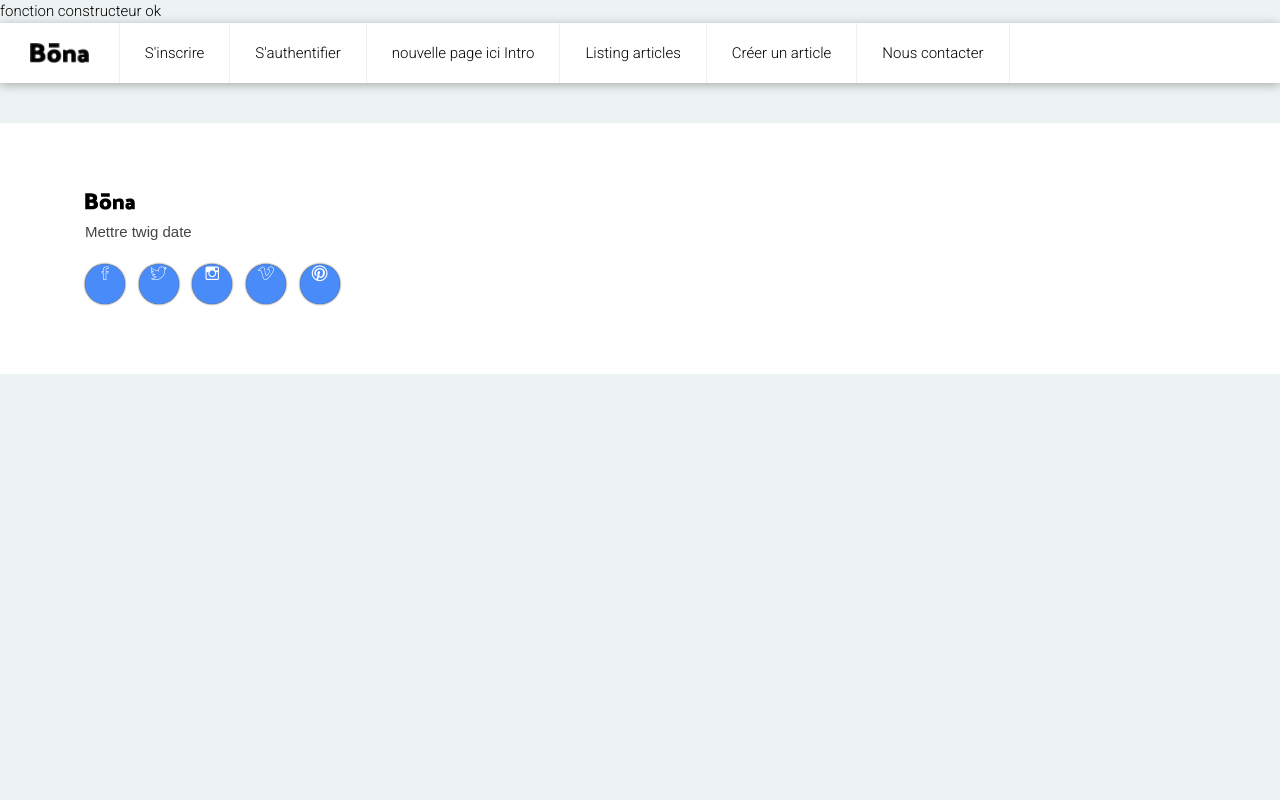
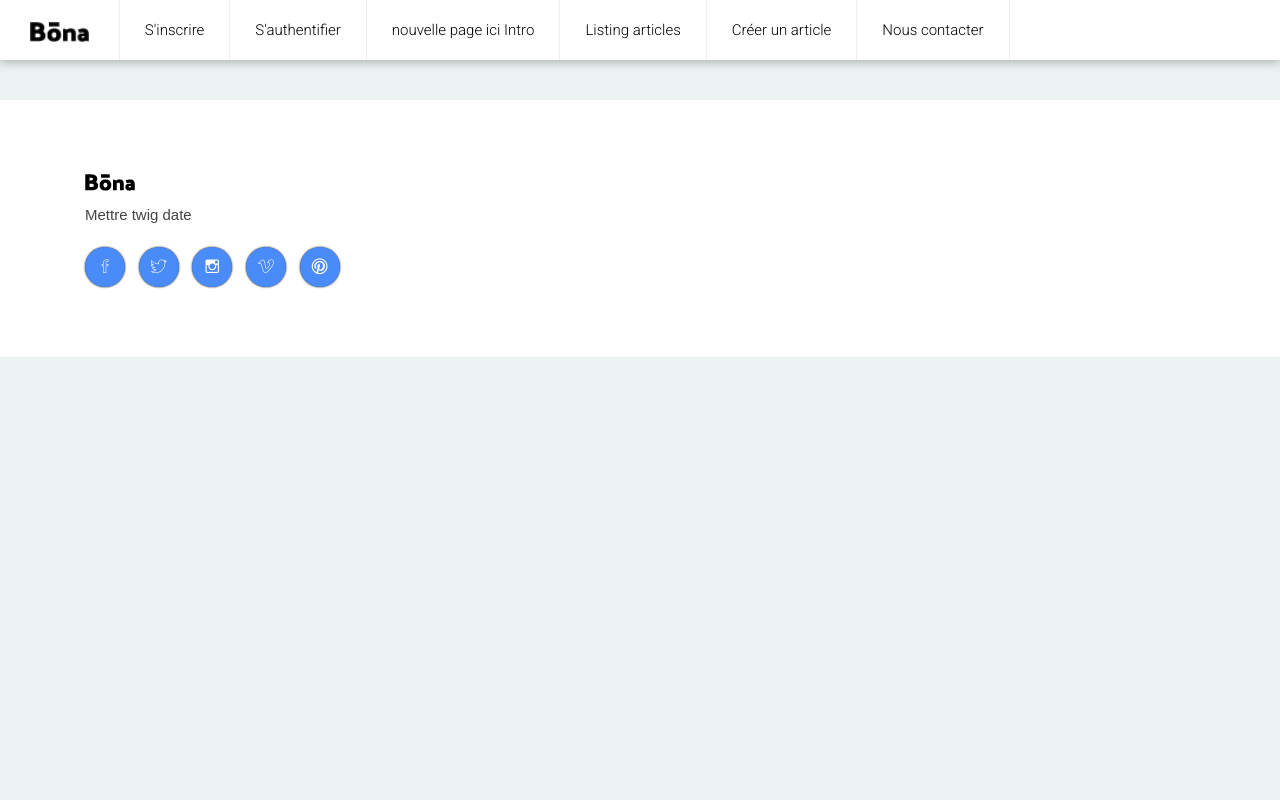
Before and after one commit to Juju075/Openclassrooms, a PHP site: page /App_Blog_MVC/intro in a window 1280 px wide. Run offline with PHP 8.4, Linux system fonts and the light colour scheme; data that the repository does not hold is empty; some web fonts are replaced.

Commit message:
Page Intro

```diff
--- a/controllers/ControllerIntro.php
+++ b/controllers/ControllerIntro.php
@@ -10,8 +10,6 @@
     private $_view;
 
      public function __construct(){
-         echo('fonction constructeur ok');
-
          if(isset($url) && count($url) > 1){
             throw new \Exception("Page introuvable", 1);
         }
--- a/views/templateIntro.php
+++ b/views/templateIntro.php
@@ -28,7 +28,7 @@
 	</header>
 
 
-<?=$content?> <!-- viewSinglePost.php -->
+<!-- <?=$content?> -->
 
 	<footer>
 		<div class="container">
```
